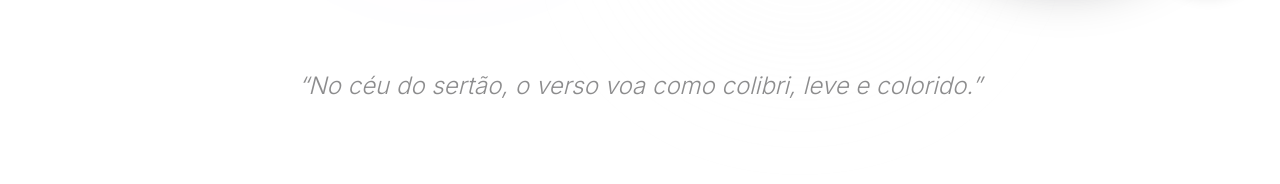
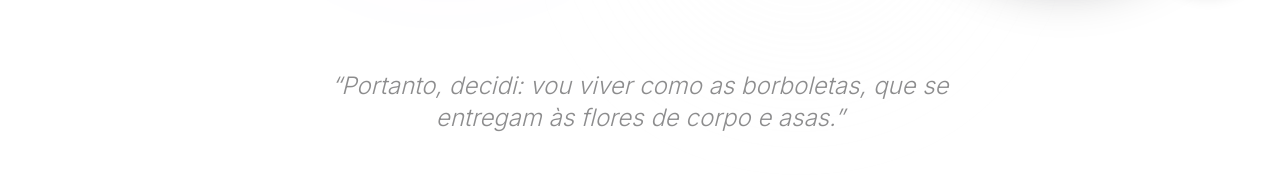
Before and after one commit to HeitorNOC/Jofer, a Next.js app: page / in a window 1280 px wide. Shown: the part 562-746 px from the top of the page. Built offline with nearby package versions, Linux system fonts and the light colour scheme; no server answers.

Commit message:
fix quotes

```diff
--- a/src/components/sections/hero-section.tsx
+++ b/src/components/sections/hero-section.tsx
@@ -8,9 +8,9 @@ import Colibri from "../../../public/assets/images/Colibri.svg";
 import HeroImage from "../../../public/assets/images/Hero.png";
 
 const quotes = [
-  "No céu do sertão, o verso voa como colibri, leve e colorido.",
-  "Cordel é canto do povo, ecoando a memória em papel.",
-  "Cada estrofe um suspiro, cada rima um coração que bate.",
+  "Portanto, decidi: vou viver como as borboletas, que se entregam às flores de corpo e asas.",
+  "A estrada é mais curta para aquele que ama.",
+  "Faz como a flor: rompe o casulo.",
 ];
 
 export function HeroSection() {
```
